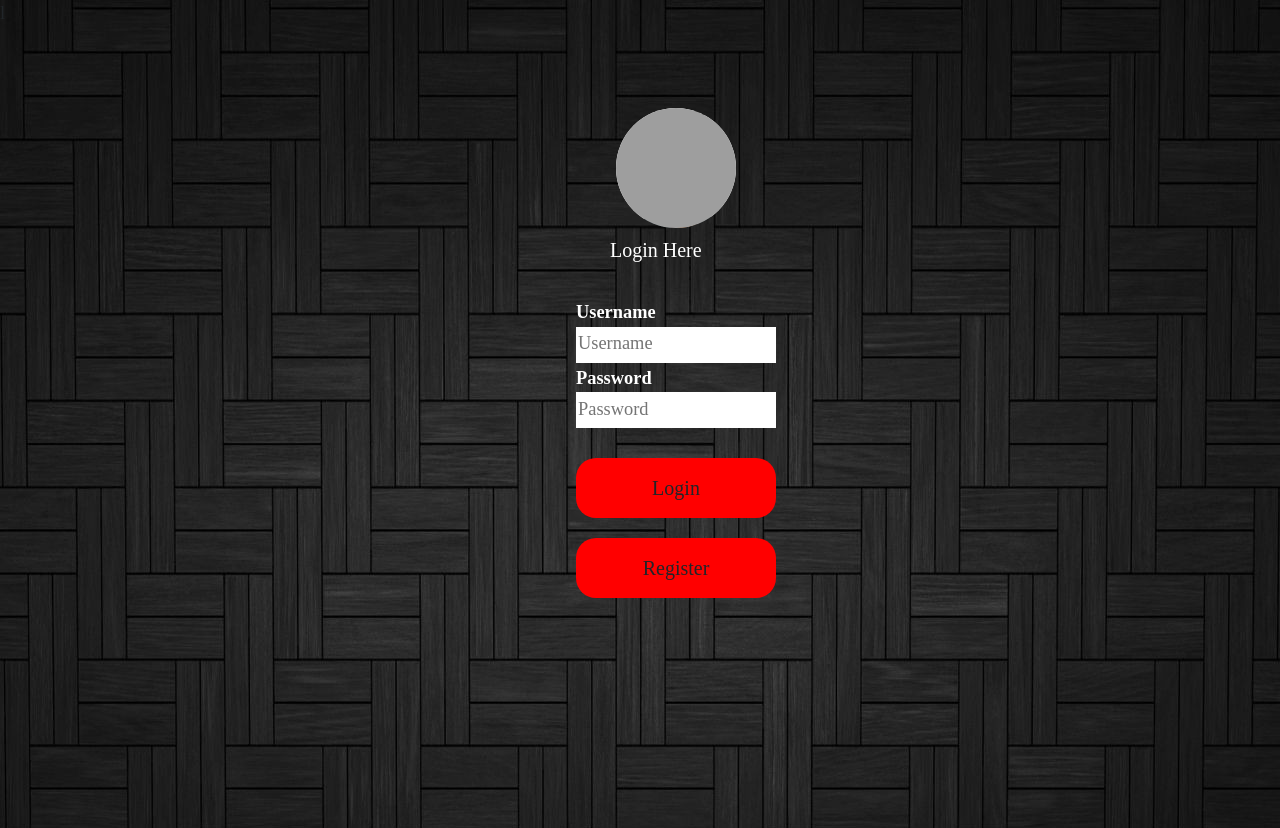
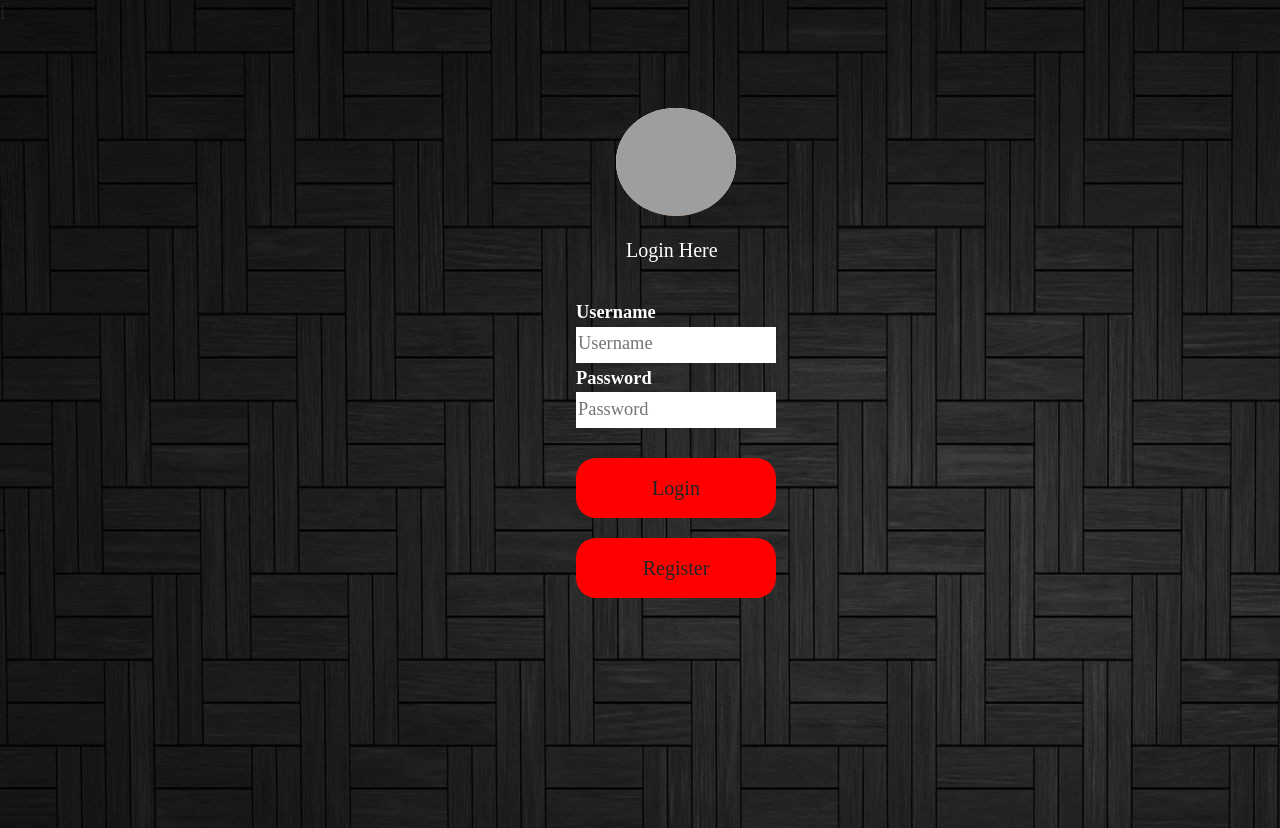
Before and after one commit to camikaze99/Messaging-Application, a Flask app: page /login in a window 1280 px wide. Run offline with Flask 2, Linux system fonts and the light colour scheme; some libraries are stand-ins or nearby versions; grey boxes are pictures that could not be loaded.

Commit message:
Update login.css

```diff
--- a/login/static/login.css
+++ b/login/static/login.css
@@ -1,10 +1,10 @@
 body{
     background-image: url(pic1.jpg);
     background-size: auto;
-    background-position: top;
+    background-position top;
     background-repeat: no-repeat;
     font-family: "Times New Roman";
-    font-size: 115%;
+    font-size: 115%
 }
 
 .loginbox{
@@ -23,7 +23,7 @@ h1{
     margin: 0;
     padding: 10 10 10;
     font-size: 20px;
-    margin-left: 12%;
+    margin-left: 20%;
     font-family: "Times New Roman";
 }
 
@@ -71,7 +71,7 @@ h1{
   background: url(avatar.png);
   background-size: cover;
   width: 60%;
-  height: 20%;
+  height: 18%;
   border-radius: 60%;
   position: absolute;
   top: -20%;
```
